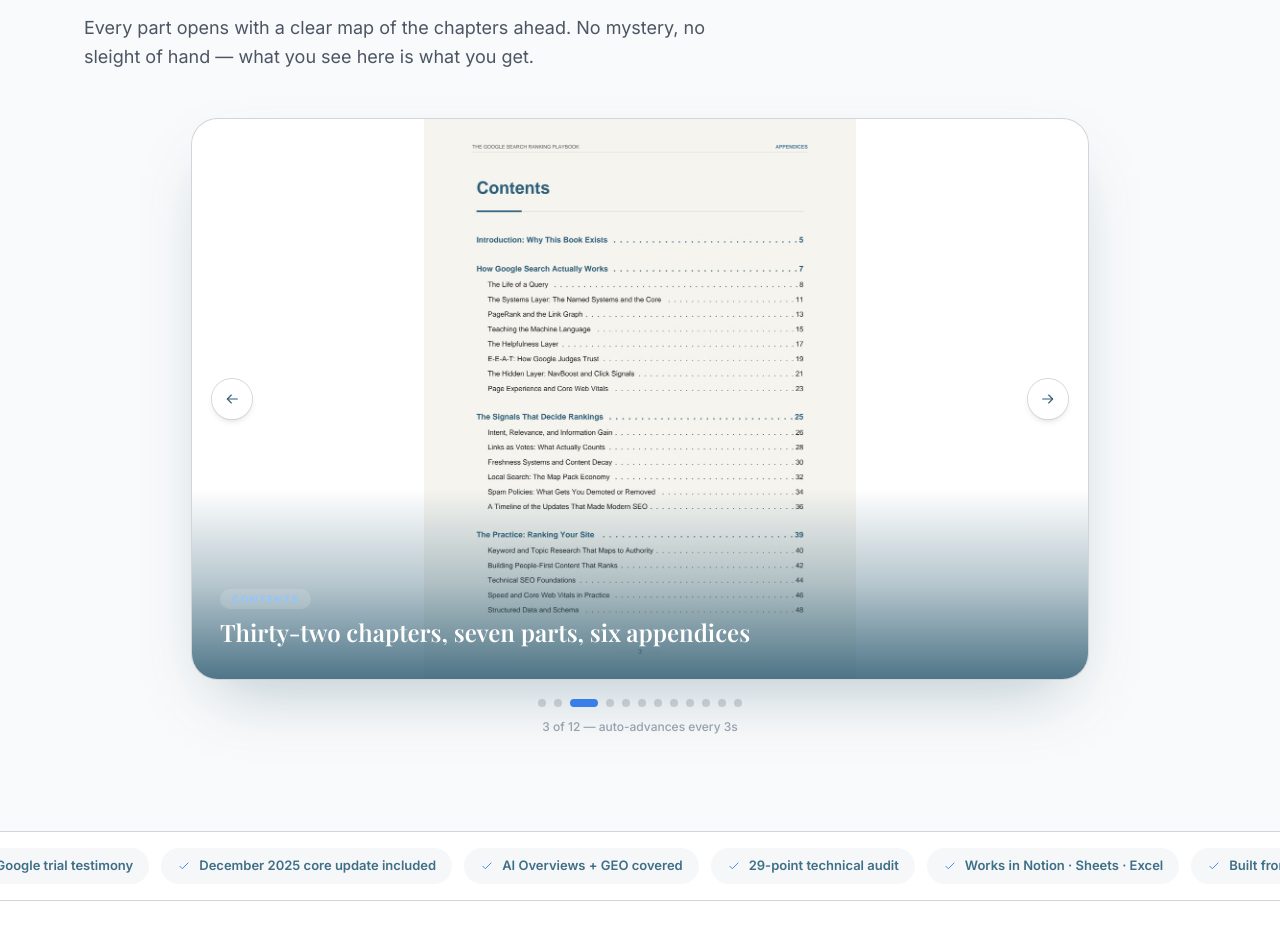
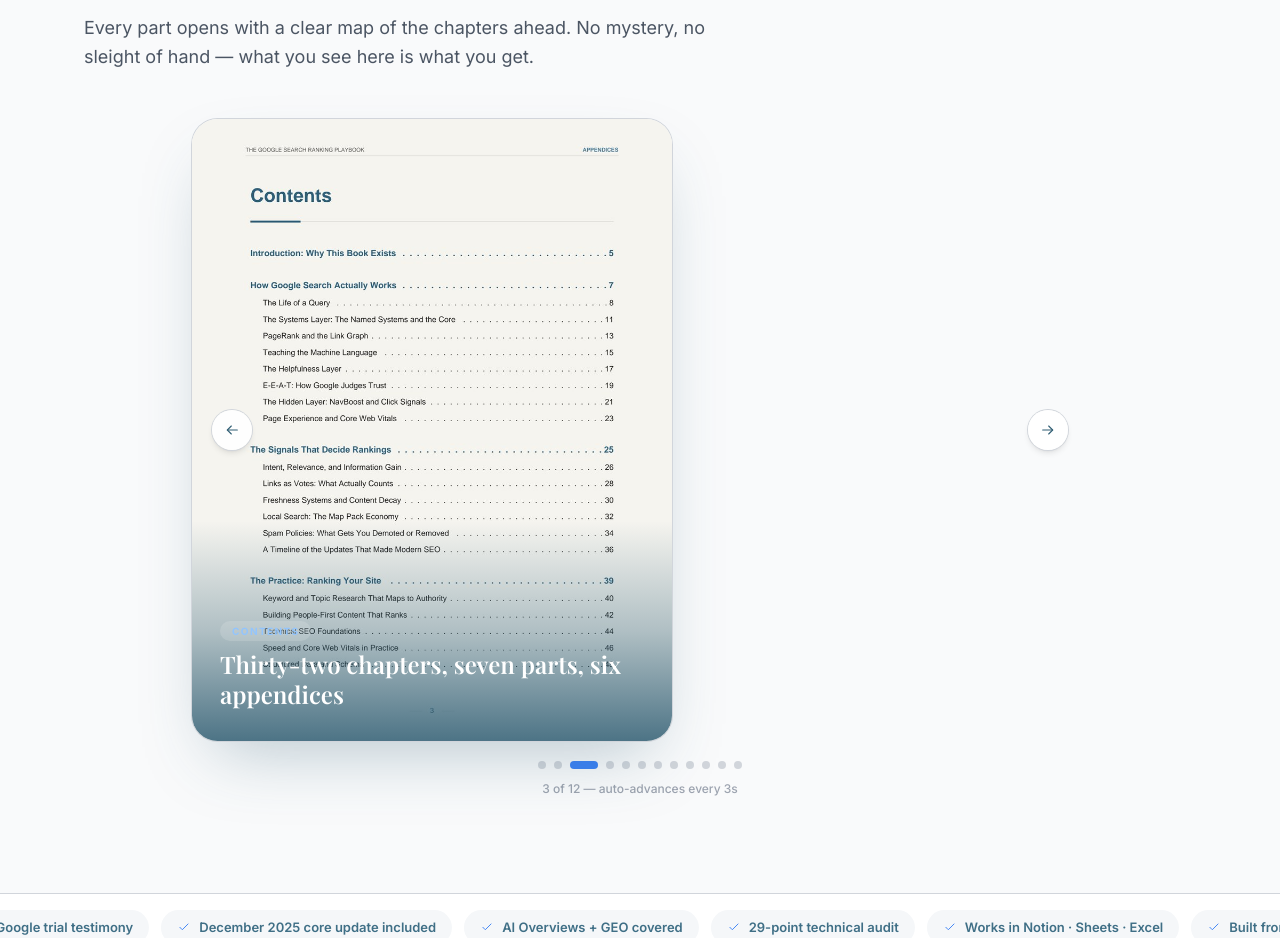
Before and after one commit to adittaya/searchrankpro, a Next.js app: page / in a window 1280 px wide. Shown: the part 1705-2643 px from the top of the page. Built offline with nearby package versions, Linux system fonts and the light colour scheme; no server answers.

Commit message:
Preview carousel: match frame aspect to slides so images fill edge-to-edge

```diff
--- a/components/PreviewCarousel.tsx
+++ b/components/PreviewCarousel.tsx
@@ -63,10 +63,10 @@
       onBlurCapture={() => setPaused(false)}
     >
       <div className="relative">
-        <div className="overflow-hidden rounded-[1.6rem] bg-white shadow-[0_30px_70px_-24px_rgba(47,93,115,0.35)] ring-1 ring-[#d1d5db]">
+        <div className="overflow-hidden rounded-[1.6rem] bg-white shadow-[0_30px_70px_-24px_rgba(47,93,115,0.35)] ring-1 ring-[#d1d5db] sm:w-[min(60vh,560px)]">
           <div ref={track} className="flex transition-transform duration-700 ease-[cubic-bezier(0.22,1,0.36,1)]">
             {SLIDES.map((s, i) => (
-              <div key={s.src} className="relative aspect-[3/4] w-full shrink-0 sm:aspect-auto sm:h-[min(70vh,680px)]">
+              <div key={s.src} className="relative aspect-[900/1165] w-full shrink-0">
                 <Image
                   src={s.src}
                   alt={s.alt}
```
